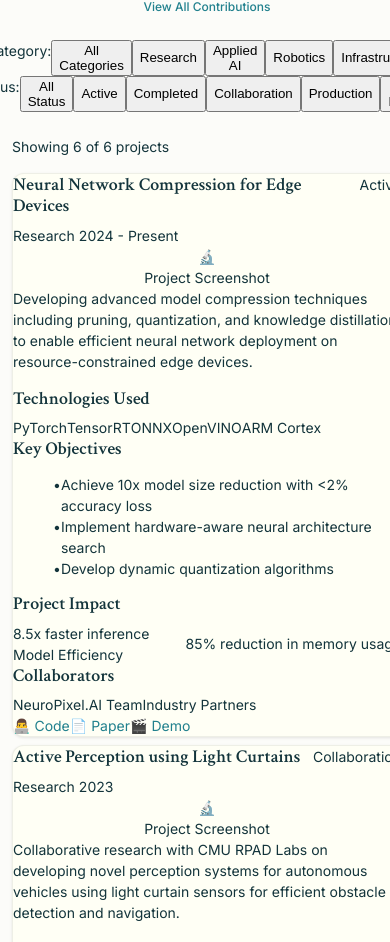
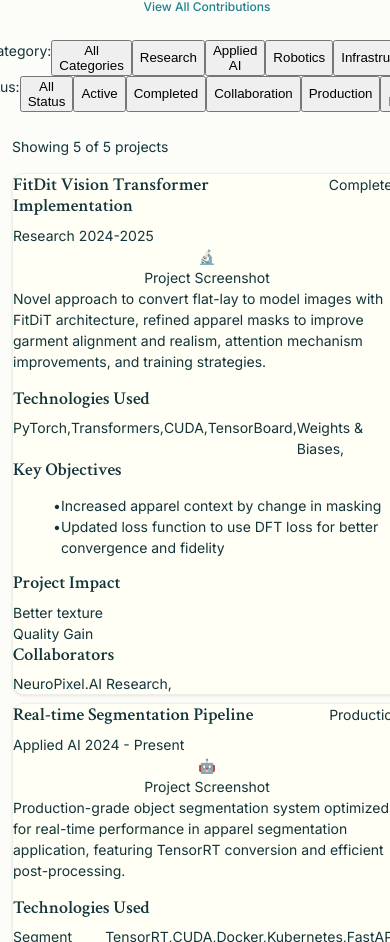
Before and after one commit to Shubham-Sahoo/shubham-sahoo.github.io, a Next.js app: page /projects in a window 390 px wide. Shown: the part 1058-2000 px from the top of the page. Built offline with nearby package versions, Linux system fonts and the light colour scheme.

Commit message:
Updated projects

```diff
--- a/src/app/projects/page.tsx
+++ b/src/app/projects/page.tsx
@@ -9,39 +9,55 @@ export default function Projects() {
   const projects = [
     {
       id: 1,
-      title: "Neural Network Compression for Edge Devices",
+      title: "FitDit Vision Transformer Implementation",
       category: "Research",
-      status: "Active",
-      timeline: "2024 - Present",
-      description: "Developing advanced model compression techniques including pruning, quantization, and knowledge distillation to enable efficient neural network deployment on resource-constrained edge devices.",
-      technologies: ["PyTorch", "TensorRT", "ONNX", "OpenVINO", "ARM Cortex"],
+      status: "Completed",
+      timeline: "2024-2025",
+      description: "Novel approach to convert flat-lay to model images with FitDiT architecture, refined apparel masks to improve garment alignment and realism, attention mechanism improvements, and training strategies.",
+      technologies: ["PyTorch", "Transformers", "CUDA", "TensorBoard", "Weights & Biases"],
       objectives: [
-        "Achieve 10x model size reduction with <2% accuracy loss",
-        "Implement hardware-aware neural architecture search",
-        "Develop dynamic quantization algorithms",
-        "Create deployment pipelines for edge devices"
+        "Increased apparel context by change in masking",
+        "Updated loss function to use DFT loss for better convergence and fidelity"
       ],
       impact: {
-        metric: "Model Efficiency",
-        value: "8.5x faster inference",
-        additional: "85% reduction in memory usage"
+        metric: "Quality Gain",
+        value: "Better texture",
       },
       links: {
-        github: "#",
-        paper: "#",
-        demo: "#"
       },
-      image: "/placeholder-project-1.jpg",
-      collaborators: ["NeuroPixel.AI Team", "Industry Partners"]
+      image: "/placeholder-project-6.jpg",
+      collaborators: ["NeuroPixel.AI Research"]
     },
     {
       id: 2,
+      title: "Real-time Segmentation Pipeline",
+      category: "Applied AI",
+      status: "Production",
+      timeline: "2024 - Present",
+      description: "Production-grade object segmentation system optimized for real-time performance in apparel segmentation application, featuring TensorRT conversion and efficient post-processing.",
+      technologies: ["Segment Anything Model (Meta AI)", "TensorRT", "CUDA", "Docker", "Kubernetes", "FastAPI"],
+      objectives: [
+        "Process 0.5 FPS on standard CPUs",
+        "Deploy scalable inference services",
+        "Implement model versioning and A/B testing"
+      ],
+      impact: {
+        metric: "Processing Speed",
+        value: "0.5 FPS average",
+      },
+      links: {
+      },
+      image: "/placeholder-project-3.jpg",
+      collaborators: ["NeuroPixel.AI"]
+    },
+    {
+      id: 3,
       title: "Active Perception using Light Curtains",
       category: "Research",
       status: "Collaboration",
       timeline: "2023",
       description: "Collaborative research with CMU RPAD Labs on developing novel perception systems for autonomous vehicles using light curtain sensors for efficient obstacle detection and navigation.",
-      technologies: ["Python", "ROS", "OpenCV", "Light Curtain Sensors", "C++"],
+      technologies: ["Python", "OpenCV", "Light Curtain Sensors", "C++", "Graph Neural Networks"],
       objectives: [
         "Develop real-time light curtain processing algorithms",
         "Implement adaptive sensing strategies",
@@ -51,50 +67,44 @@ export default function Projects() {
       impact: {
         metric: "Detection Accuracy",
         value: "95% precision",
-        additional: "30% faster than traditional LiDAR"
       },
       links: {
-        github: "#",
-        paper: "#",
-        video: "#"
+        github: "https://github.com/Shubham-Sahoo/ObjectDetection?tab=readme-ov-file",
+        paper: "https://siddancha.github.io/projects/active-perception-light-curtains/",
+        video: "https://www.youtube.com/watch?v=WSb5T3HFE7w"
       },
-      image: "/placeholder-project-2.jpg",
-      collaborators: ["CMU RPAD Labs", "Carnegie Mellon University"]
-    },
-    {
-      id: 3,
-      title: "Real-time Object Detection Pipeline",
-      category: "Applied AI",
-      status: "Production",
-      timeline: "2023 - 2024",
-      description: "Production-grade object detection system optimized for real-time performance in surveillance and monitoring applications, featuring custom CNN architectures and efficient post-processing.",
-      technologies: ["TensorFlow", "CUDA", "Docker", "Kubernetes", "FastAPI"],
-      objectives: [
-        "Process 60+ FPS on standard GPUs",
-        "Achieve >90% mAP on custom datasets",
-        "Deploy scalable inference services",
-        "Implement model versioning and A/B testing"
-      ],
-      impact: {
-        metric: "Processing Speed",
-        value: "65 FPS average",
-        additional: "Deployed across 50+ cameras"
-      },
-      links: {
-        github: "#",
-        docs: "#",
-        api: "#"
-      },
-      image: "/placeholder-project-3.jpg",
-      collaborators: ["NeuroPixel.AI", "Security Partners"]
+      image: "https://github.com/Shubham-Sahoo/ObjectDetection/blob/master/images/thumbnail.gif",
+      collaborators: ["CMU RPAD Labs", "Siddharth Ancha", "Prof. David Held"]
     },
     {
       id: 4,
+      title: "MLOps Platform for Model Deployment",
+      category: "Infrastructure",
+      status: "Active",
+      timeline: "2024 - Present",
+      description: "Comprehensive MLOps platform enabling seamless model development, validation, and deployment with automated CI/CD pipelines and monitoring capabilities.",
+      technologies: ["Kubernetes", "Docker", "Prometheus", "Grafana", "Loki", "GPU-slicing"],
+      objectives: [
+        "Implement comprehensive model monitoring",
+        "Enable A/B testing for model deployments",
+        "Create reusable deployment templates"
+      ],
+      impact: {
+        metric: "Inference Speed",
+        value: "75% faster",
+      },
+      links: {
+      },
+      image: "/placeholder-project-5.jpg",
+      collaborators: ["NeuroPixel.AI", "DevOps Team"]
+    },
+    {
+      id: 5,
       title: "Intelligent Ground Vehicle Prototype",
       category: "Robotics",
       status: "Completed",
       timeline: "2019",
-      description: "Design and development of an autonomous ground vehicle capable of navigation in constrained environments using sensor fusion, path planning, and machine learning algorithms.",
+      description: "Design and development of an autonomous ground vehicle capable of navigation in constrained environments using sensor fusion, path planning, and lane detection algorithms.",
       technologies: ["ROS", "Gazebo", "OpenCV", "Python", "Arduino", "Sensors"],
       objectives: [
         "Implement autonomous navigation in GPS-denied environments",
@@ -104,68 +114,13 @@ export default function Projects() {
       ],
       impact: {
         metric: "Navigation Accuracy",
-        value: "92% success rate",
-        additional: "Published in ICCRT 2019"
+        value: "Published in ICCRT 2019",
       },
       links: {
-        paper: "#",
-        video: "#",
-        slides: "#"
+        paper: "https://dl.acm.org/doi/abs/10.1145/3387304.3387321",
       },
       image: "/placeholder-project-4.jpg",
-      collaborators: ["University Research Team"]
-    },
-    {
-      id: 5,
-      title: "MLOps Platform for Model Deployment",
-      category: "Infrastructure",
-      status: "Active",
-      timeline: "2024 - Present",
-      description: "Comprehensive MLOps platform enabling seamless model development, training, validation, and deployment with automated CI/CD pipelines and monitoring capabilities.",
-      technologies: ["Kubernetes", "Docker", "MLflow", "Apache Airflow", "Prometheus", "Grafana"],
-      objectives: [
-        "Automate model training and validation pipelines",
-        "Implement comprehensive model monitoring",
-        "Enable A/B testing for model deployments",
-        "Create reusable deployment templates"
-      ],
-      impact: {
-        metric: "Deployment Speed",
-        value: "50% faster",
-        additional: "99.9% uptime achieved"
-      },
-      links: {
-        github: "#",
-        docs: "#"
-      },
-      image: "/placeholder-project-5.jpg",
-      collaborators: ["DevOps Team", "ML Engineers"]
-    },
-    {
-      id: 6,
-      title: "Vision Transformer Optimization",
-      category: "Research",
-      status: "Under Review",
-      timeline: "2024",
-      description: "Novel approach to optimizing Vision Transformers for real-time applications through architectural innovations, attention mechanism improvements, and training strategies.",
-      technologies: ["PyTorch", "Transformers", "CUDA", "TensorBoard", "Weights & Biases"],
-      objectives: [
-        "Reduce ViT computational complexity by 60%",
-        "Maintain competitive accuracy on ImageNet",
-        "Enable real-time inference on edge devices",
-        "Develop efficient attention mechanisms"
-      ],
-      impact: {
-        metric: "Efficiency Gain",
-        value: "5.2x speedup",
-        additional: "Submitted to NeurIPS 2024"
-      },
-      links: {
-        paper: "#",
-        code: "#"
-      },
-      image: "/placeholder-project-6.jpg",
-      collaborators: ["NeuroPixel.AI Research"]
+      collaborators: ["Autonomous Ground Vehicle Research Group, IIT Kharagpur"]
     }
   ];
 
@@ -403,7 +358,7 @@ export default function Projects() {
                         key={index}
                         className="bg-gray-100 px-2 py-1 rounded text-xs text-secondary"
                       >
-                        {tech}
+                        {tech},
                       </span>
                     ))}
                   </div>
@@ -445,7 +400,7 @@ export default function Projects() {
                         key={index}
                         className="text-xs text-secondary bg-blue-50 px-2 py-1 rounded"
                       >
-                        {collab}
+                        {collab},
                       </span>
                     ))}
                   </div>
```
Also changed, not shown: src/app/about/page.tsx (+8 -47 lines), src/app/page.tsx (+8 -7 lines).
